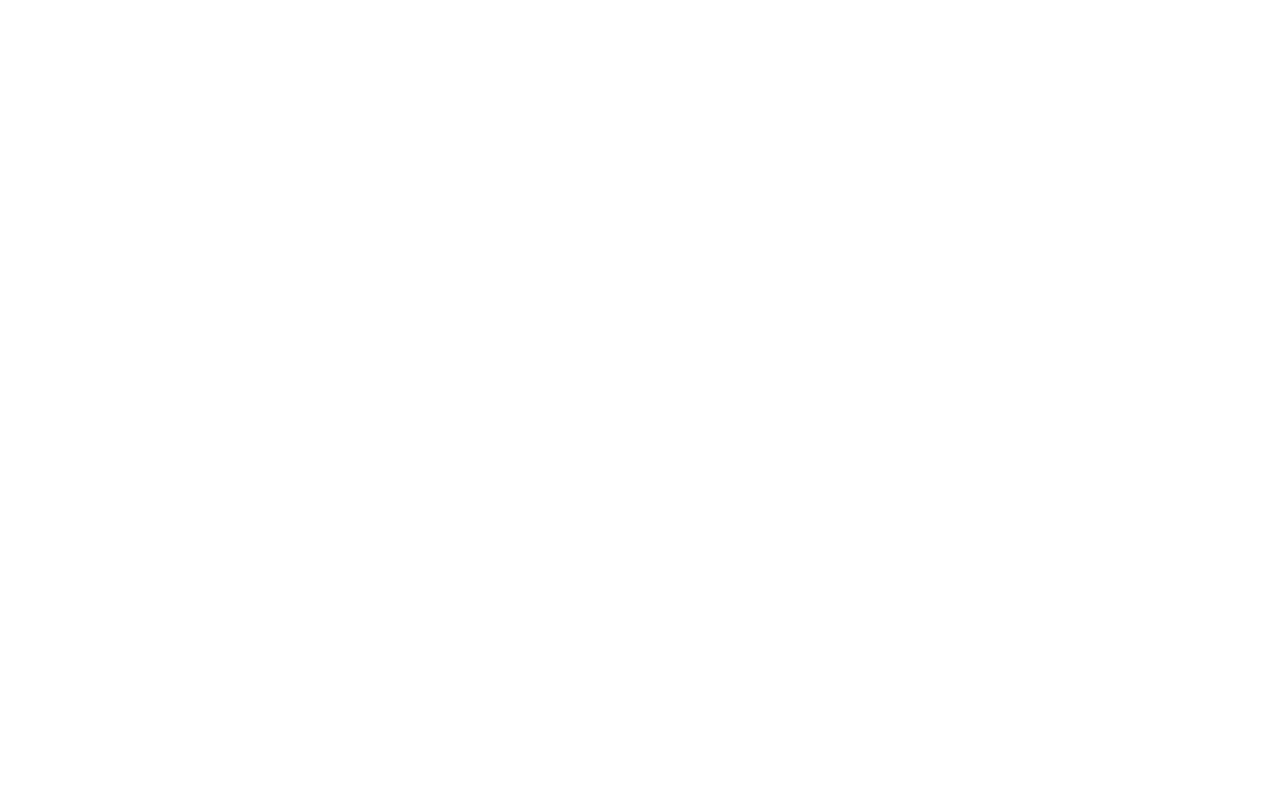
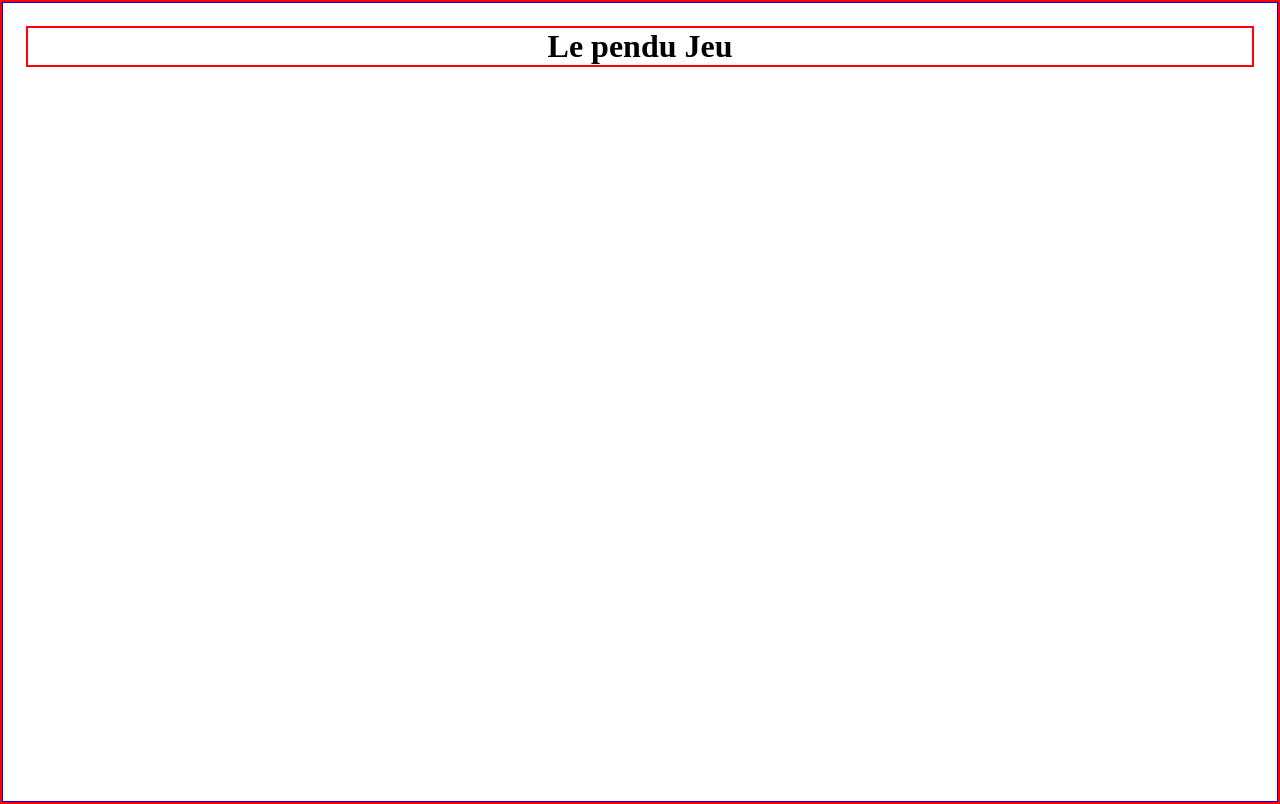
Before and after one commit to Ataf90/pendu-jeu, a plain HTML site: page index.html in a window 1280 px wide. Drawn offline with Linux system fonts and the light colour scheme.

Commit message:
crée un tml et css et js

```diff
--- a/assests/style/style.css
+++ b/assests/style/style.css
@@ -0,0 +1,15 @@
+* {
+  box-sizing: border-box;
+  margin: 0 auto;
+  padding: 0;
+  border: 1px solid red;
+}
+main {
+  width: 100%;
+  padding: 23px;
+  height: 100vh;
+  border: 1px solid blue;
+}
+header {
+  text-align: center;
+}
--- a/index.html
+++ b/index.html
@@ -10,7 +10,11 @@
 </head>
 
 <body>
-
+    <main>
+        <header>
+            <h1>Le pendu Jeu</h1>
+        </header>
+    </main>
 </body>
 
 </html>
```
Lines whose indentation alone changed are shown as unchanged.
